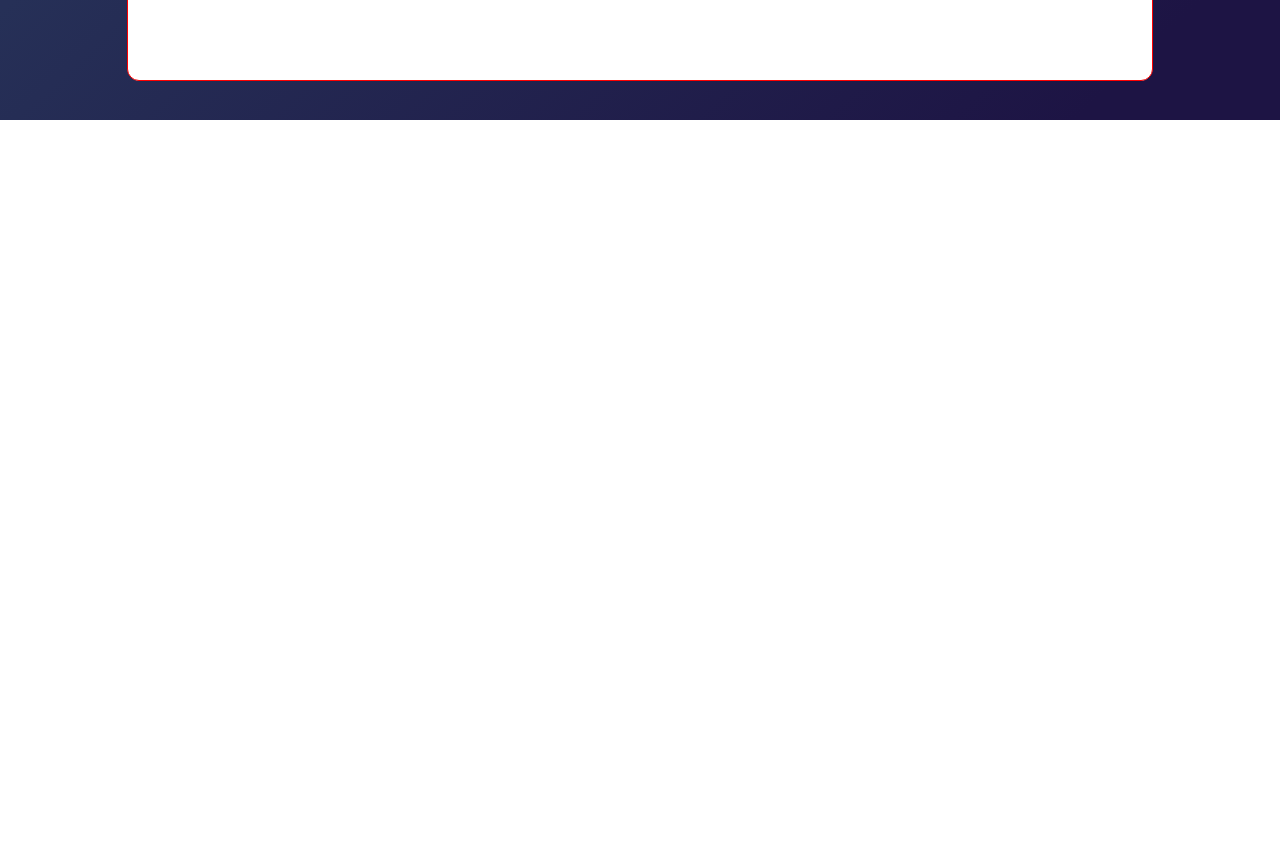
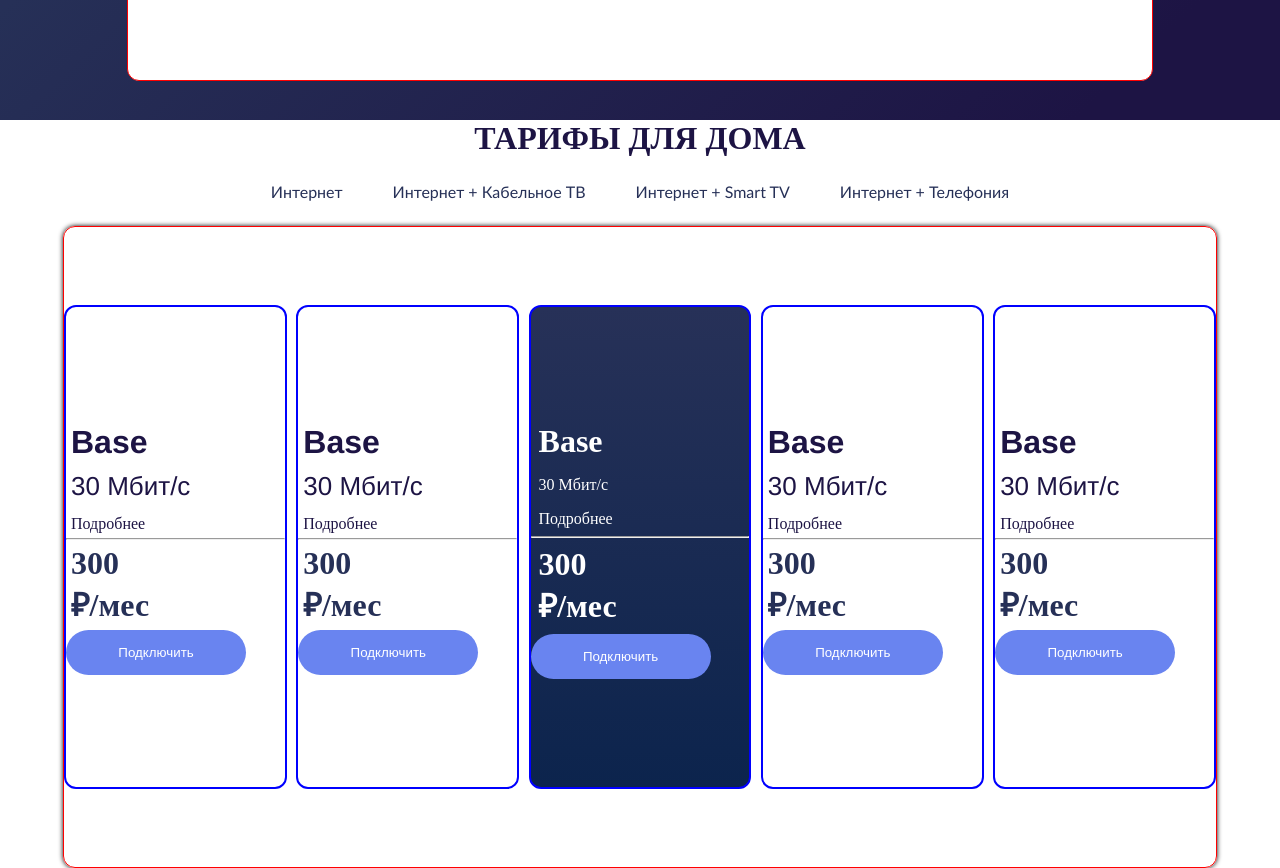
Before and after one commit to Mukhammadullo/Oskolnet, a plain HTML site: page index.html in a window 1280 px wide. Shown: the part 540-1408 px from the top of the page. Before the commit the page ends 800 px from the top, so only its background shows below. Drawn offline with Linux system fonts and the light colour scheme.

Commit message:
btn_style_color

```diff
--- a/index.html
+++ b/index.html
@@ -42,9 +42,71 @@
                 <img src="/2.jpg" alt="">
             </div>
         </div>
+    </div>
 
 
+    <div class="card2">
 
+        <h1 class="card2_title">тарифы для дома</h1>
+
+        <ul>
+            <li>Интернет</li>
+            <li>Интернет + Кабельное ТВ</li>
+            <li>Интернет + Smart TV</li>
+            <li>Интернет + Телефония</li>
+        </ul>
+        <div class="card2_inner">
+            <div class="card2_inner1">
+                <h1 class="b1">Base</h1>
+                <p class="p1">30 Мбит/с</p>
+                <p class="p2">Подробнее</p>
+                <hr>
+                <h1 class="mb">300 <p>₽/мес</p>
+                </h1>
+
+                <button class="btn1">Подключить</button>
+            </div>
+            <div class="card2_inner2">
+                    <h1 class="b1">Base</h1>
+                    <p class="p1">30 Мбит/с</p>
+                    <p class="p2">Подробнее</p>
+                    <hr>
+                    <h1 class="mb">300 <p>₽/мес</p>
+                    </h1>
+
+                    <button class="btn1">Подключить</button>
+            </div>
+            <div class="card2_inner3">
+                    <h1 class="b11">Base</h1>
+                    <p class="p11">30 Мбит/с</p>
+                    <p class="p22">Подробнее</p>
+                    <hr>
+                    <h1 class="mb1">300 <p>₽/мес</p>
+                    </h1>
+
+                    <button class="btn1">Подключить</button>
+            </div>
+            <div class="card2_inner4">
+                    <h1 class="b1">Base</h1>
+                    <p class="p1">30 Мбит/с</p>
+                    <p class="p2">Подробнее</p>
+                    <hr>
+                    <h1 class="mb">300 <p>₽/мес</p>
+                    </h1>
+
+                    <button class="btn1">Подключить</button>
+            </div>
+            <div class="card2_inner5">
+                    <h1 class="b1">Base</h1>
+                    <p class="p1">30 Мбит/с</p>
+                    <p class="p2">Подробнее</p>
+                    <hr>
+                    <h1 class="mb">300 <p>₽/мес</p>
+                    </h1>
+
+                    <button class="btn1">Подключить</button>
+            </div>
+        </div>
 
     </div>
 
--- a/style.css
+++ b/style.css
@@ -99,3 +99,69 @@ li {
     color: white;
     border-radius: 24px;
 }
+
+.card2_title {
+    text-align: center;
+    text-transform: uppercase;
+    color: #1D1444;
+}
+
+.card2 {
+    display: flex;
+    flex-direction: column;
+    justify-content: center;
+    align-items: center;
+}
+
+.card2_inner {
+    width: 90%;
+    height: 80vh;
+    border: 1px solid red;
+    border-radius: 12px;
+    box-shadow: 0px 0px 5px black;
+
+    display: flex;
+    justify-content: space-between;
+    align-items: center;
+}
+
+.card2_inner1,
+.card2_inner2,
+.card2_inner3,
+.card2_inner4,
+.card2_inner5 {
+    width: 19%;
+    height: 60vh;
+    border: 2px solid blue;
+    border-radius: 12px;
+    display: flex;
+    flex-direction: column;
+    justify-content: center;
+}
+
+.b1 {
+    padding: 5px;
+    color: #1D1444;
+    font-family: 'Franklin Gothic Medium', 'Arial Narrow', Arial, sans-serif;
+}
+
+.p1,
+.p2 {
+    padding: 5px;
+    color: #1D1444;
+}
+
+.mb {
+    padding: 5px;
+    color: #263057;
+}
+
+.card2_inner3 {
+    background: linear-gradient(180deg, #273158 0%, #0C244D 100%);
+    color: white;
+}
+
+.b11,.p11, .p22,.mb1 {
+    color: white;
+    padding: 8px;
+}
```
